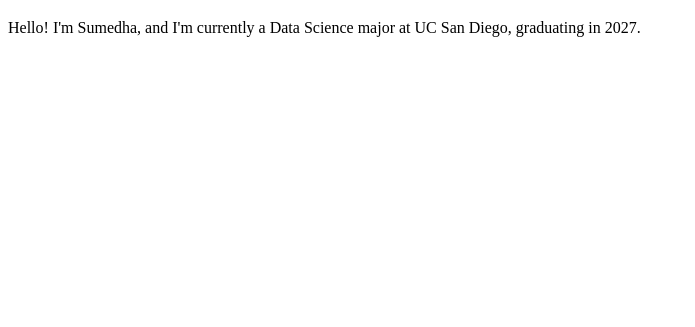
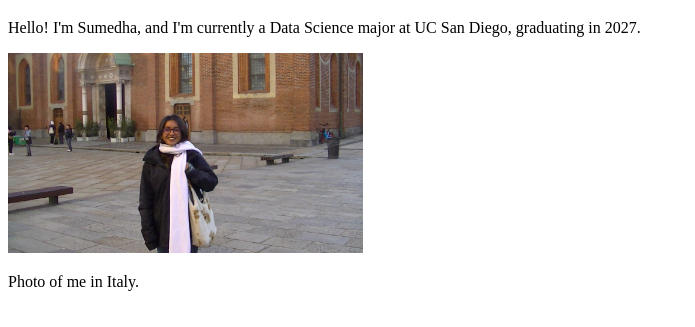
Before and after one commit to surai1020/portfolio, a plain HTML site: page index.html in a window 1280 px wide. Shown: the part 61-388 px from the top of the page, without its empty margins (0-695 px from the left). Drawn offline with Linux system fonts and the light colour scheme.

Commit message:
added image folder

```diff
--- a/index.html
+++ b/index.html
@@ -8,5 +8,7 @@
 <body>
     <h1>Sumedha Rai</h1>
     <p>Hello! I'm Sumedha, and I'm currently a Data Science major at UC San Diego, graduating in 2027.</p>
+    <img src="images/D04C5DCD-80F7-41C9-A23A-EDFDEC94F8F8_1_105_c.jpeg" alt = "picture of me in italy" height = 200>
+    <p>Photo of me in Italy.</p>
 </body>
 </html>
```
Also changed, not shown: images/D04C5DCD-80F7-41C9-A23A-EDFDEC94F8F8_1_105_c.jpeg (added).
